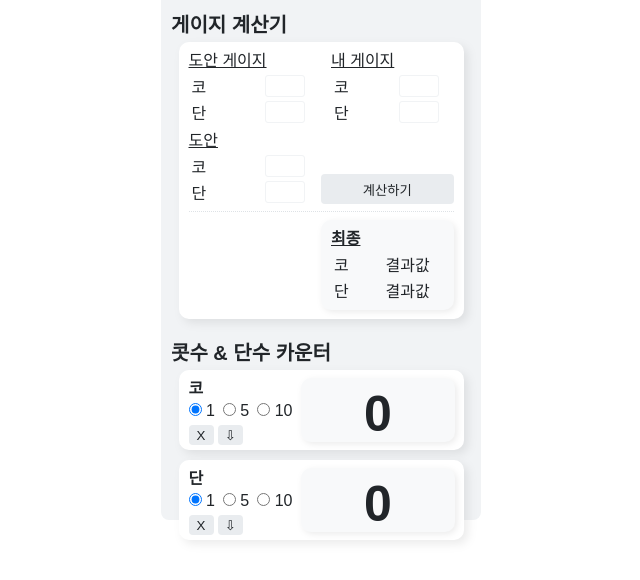
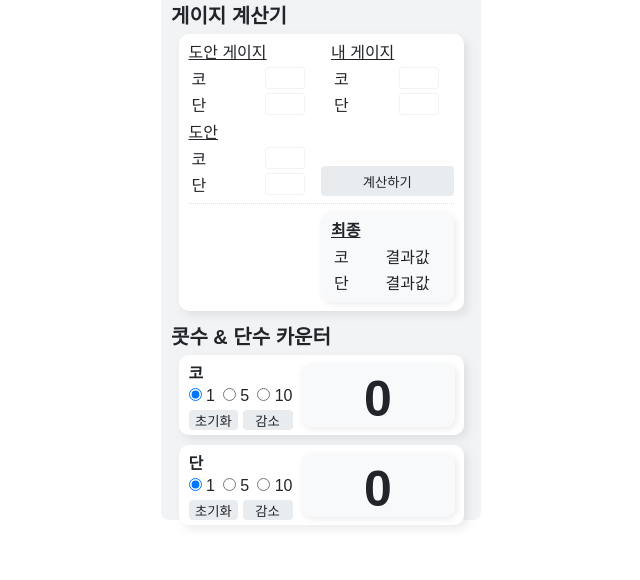
Before and after one commit to jahnx/forknitter, a website: page index.html in a window 1280 px wide. Shown: the part 164-744 px from the top of the page, without its empty margins (319-959 px from the left). Drawn offline with Linux system fonts and the light colour scheme.

Commit message:
style 수정

```diff
--- a/index.html
+++ b/index.html
@@ -128,8 +128,12 @@
                 </div>
               </div>
               <div class="bottom">
-                <button class="styled-button" id="stitch-reset-btn">X</button>
-                <button class="styled-button" id="stitch-minus-btn">⇩</button>
+                <button class="styled-button" id="stitch-reset-btn">
+                  초기화
+                </button>
+                <button class="styled-button" id="stitch-minus-btn">
+                  감소
+                </button>
               </div>
             </div>
             <div class="counter-right">
@@ -159,8 +163,8 @@
                 </div>
               </div>
               <div class="bottom">
-                <button class="styled-button" id="row-reset-btn">X</button>
-                <button class="styled-button" id="row-minus-btn">⇩</button>
+                <button class="styled-button" id="row-reset-btn">초기화</button>
+                <button class="styled-button" id="row-minus-btn">감소</button>
               </div>
             </div>
             <div class="counter-right">
--- a/styles/calculator.scss
+++ b/styles/calculator.scss
@@ -1,5 +1,5 @@
 .gauge-calculator-container {
-  margin-bottom: 18px;
+  margin-bottom: 10px;
 
   h3 {
     font-weight: 500;
--- a/styles/counter.scss
+++ b/styles/counter.scss
@@ -39,6 +39,12 @@
     display: flex;
     justify-content: space-between;
   }
+
+  .bottom {
+    align-items: center;
+    display: flex;
+    justify-content: space-between;
+  }
 }
 
 .counter-right {
@@ -73,7 +79,7 @@
   cursor: pointer;
   height: 20px;
   transition: background-color 0.2s ease-in-out, color 0.2s ease-in-out;
-  width: 25px;
+  width: 48%;
 
   &:hover {
     background-color: $gray5;
--- a/styles/main.scss
+++ b/styles/main.scss
@@ -9,18 +9,20 @@
   height: 568px;
   padding: 5px 10px;
   width: 320px;
+  display: flex;
+  flex-direction: column;
+  justify-content: space-between;
 
   h1 {
     font-style: italic;
     font-weight: 900;
     margin: 3px 0;
-    margin-bottom: 12px;
     text-decoration: underline;
   }
 
   h2 {
     font-size: 20px;
-    margin-bottom: 4px;
+    margin-bottom: 5px;
   }
 
   h3 {
```
Also changed, not shown: style.css, 1 other file.
